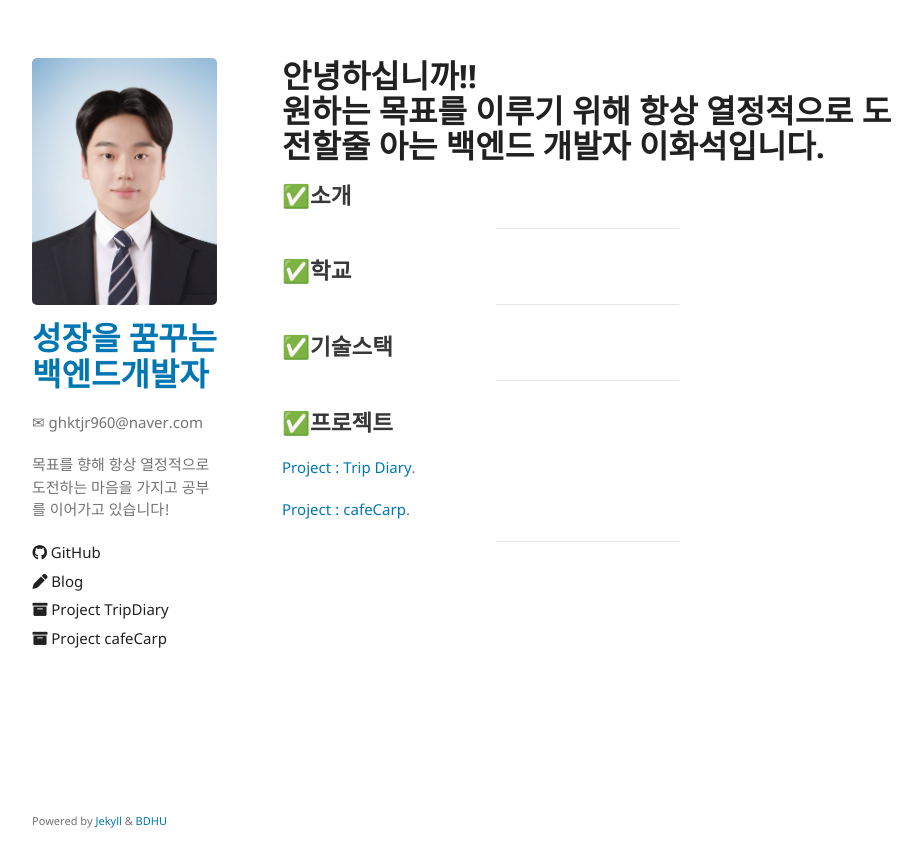
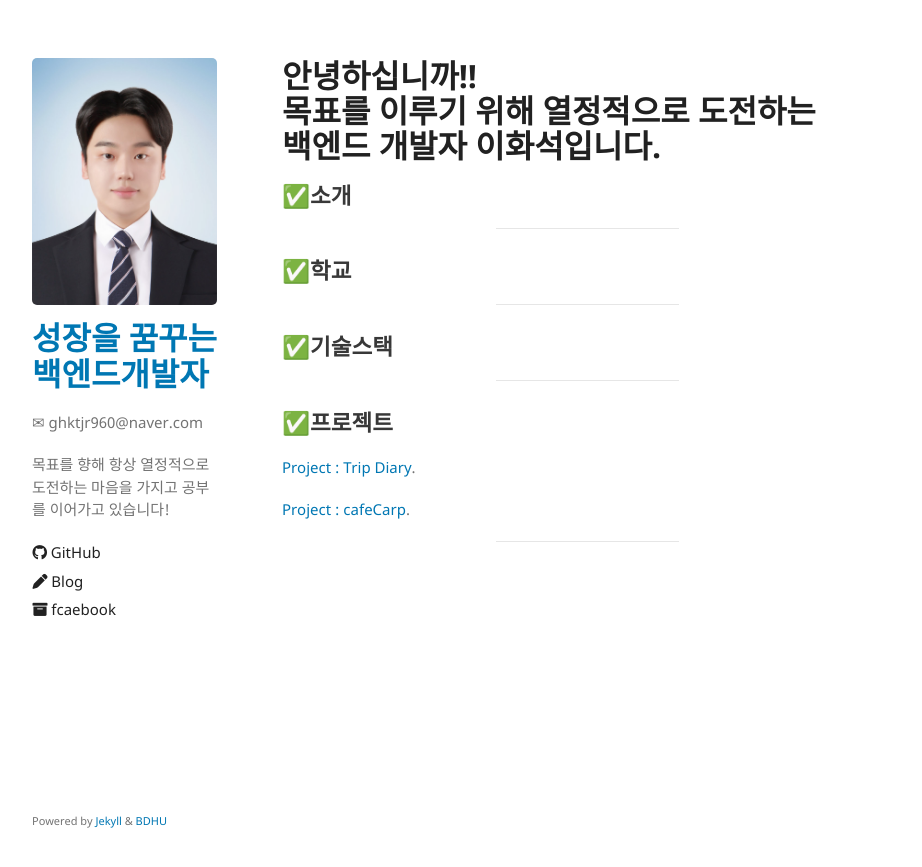
Before and after one commit to ghktjr960/ghktjr960.github.io, a Jekyll site: the page built from index.md, in a window 1280 px wide. Shown: the top 867 px of the page, without its empty margins (178-1100 px from the left). Built offline with Jekyll 4.4.1, drawn with Linux system fonts in a browser that asks for light colours; our own code applies the rules of GitHub Pages for plain Markdown files.

Commit message:
기본 틀 수정

```diff
--- a/_includes/links-mobile.html
+++ b/_includes/links-mobile.html
@@ -3,7 +3,5 @@
     <span style="margin-left: 5px;"></span>
     <a href="https://blog.naver.com/ghktjr960">[Blog]</a>
     <span style="margin-left: 5px;"></span>
-    <a href="https://github.com/ghktjr960/TripDiaryTeam">[Project TripDiary]</a>
-    <span style="margin-left: 5px;"></span>
-    <a href="https://github.com/JinSolKwon/cafeKiosk-code-">[Project cafeCarp]</a>
+    <a href="https://www.facebook.com/ghktjr960/"><i class="fa-solid fa-box-archive"></i> fcaebook</a>
 </div>
--- a/_includes/sidebar.html
+++ b/_includes/sidebar.html
@@ -12,7 +12,6 @@
     <ul class="link">
       <li><a href="https://github.com/ghktjr960"><i class="fa-brands fa-github"></i> GitHub</a></li>
       <li><a href="https://blog.naver.com/ghktjr960"><i class="fa-solid fa-pen"></i> Blog</a></li>
-      <li><a href="https://github.com/ghktjr960/TripDiaryTeam"><i class="fa-solid fa-box-archive"></i> Project TripDiary</a></li>
-      <li><a href="https://github.com/JinSolKwon/cafeKiosk-code-"><i class="fa-solid fa-box-archive"></i> Project cafeCarp</a></li>
+      <li><a href="https://www.facebook.com/ghktjr960/"><i class="fa-solid fa-box-archive"></i> fcaebook</a></li>
     </ul>
   </div>
--- a/index.md
+++ b/index.md
@@ -2,7 +2,7 @@
 layout: default
 ---
 
-# **안녕하십니까!!<br>원하는 목표를 이루기 위해 항상 열정적으로 도전할줄 아는 백엔드 개발자 이화석입니다.**
+# **안녕하십니까!!<br>목표를 이루기 위해 열정적으로 도전하는<br>백엔드 개발자 이화석입니다.**
 
 ## ✅소개
 
```
